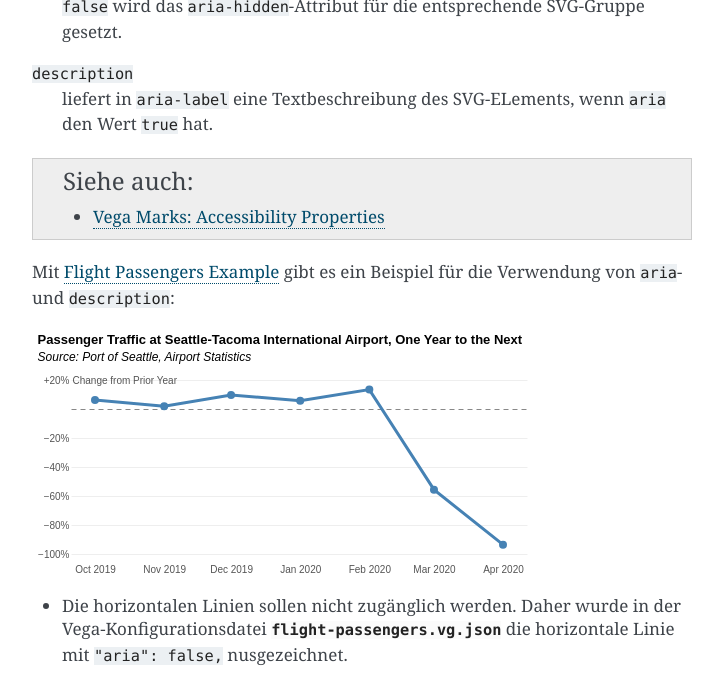
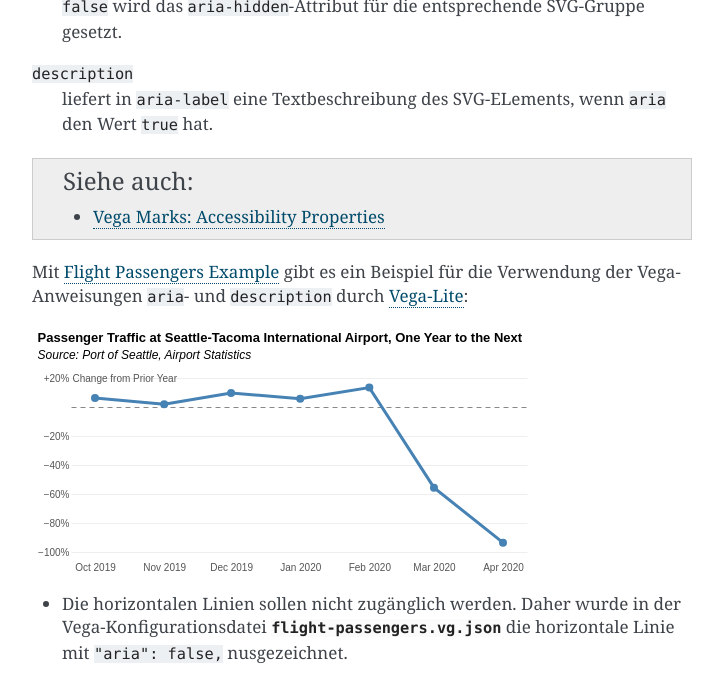
Before and after one commit to cusyio/cusy-design-system, a Sphinx documentation site: the page built from docs/accessibility/dataviz.rst, in a window 1280 px wide and 900 px high, scrolled down 2152 px, cut to the strip 0-680 px from the top of the window. Shown: the whole strip, without its empty margins (388-1111 px from the left). Built offline with Sphinx 7.4.7, drawn with Linux system fonts in a browser that asks for light colours.

Commit message:
Add vega-light to dataviz example

```diff
--- a/docs/accessibility/dataviz.rst
+++ b/docs/accessibility/dataviz.rst
@@ -124,7 +124,8 @@ für die Ausgabe von SVG-Dateien:
 
 Mit `Flight Passengers Example
 <https://vega.github.io/vega/examples/flight-passengers/>`_ gibt es ein Beispiel
-für die Verwendung von ``aria``- und ``description``:
+für die Verwendung der Vega-Anweisungen ``aria``- und ``description`` durch
+`Vega-Lite <https://github.com/vega/vega-lite>`_:
 
 .. image:: flight-passengers.svg
 
```
